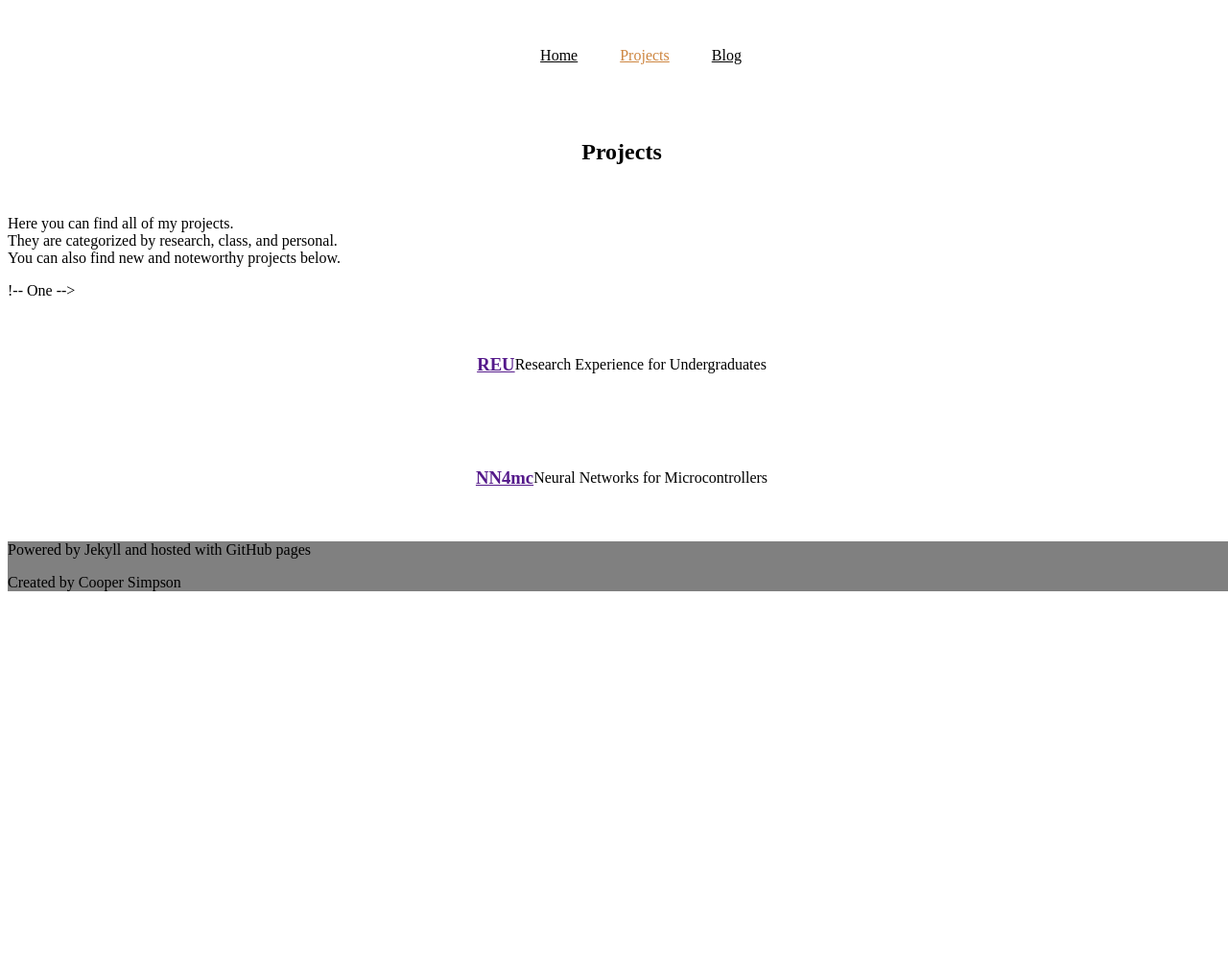
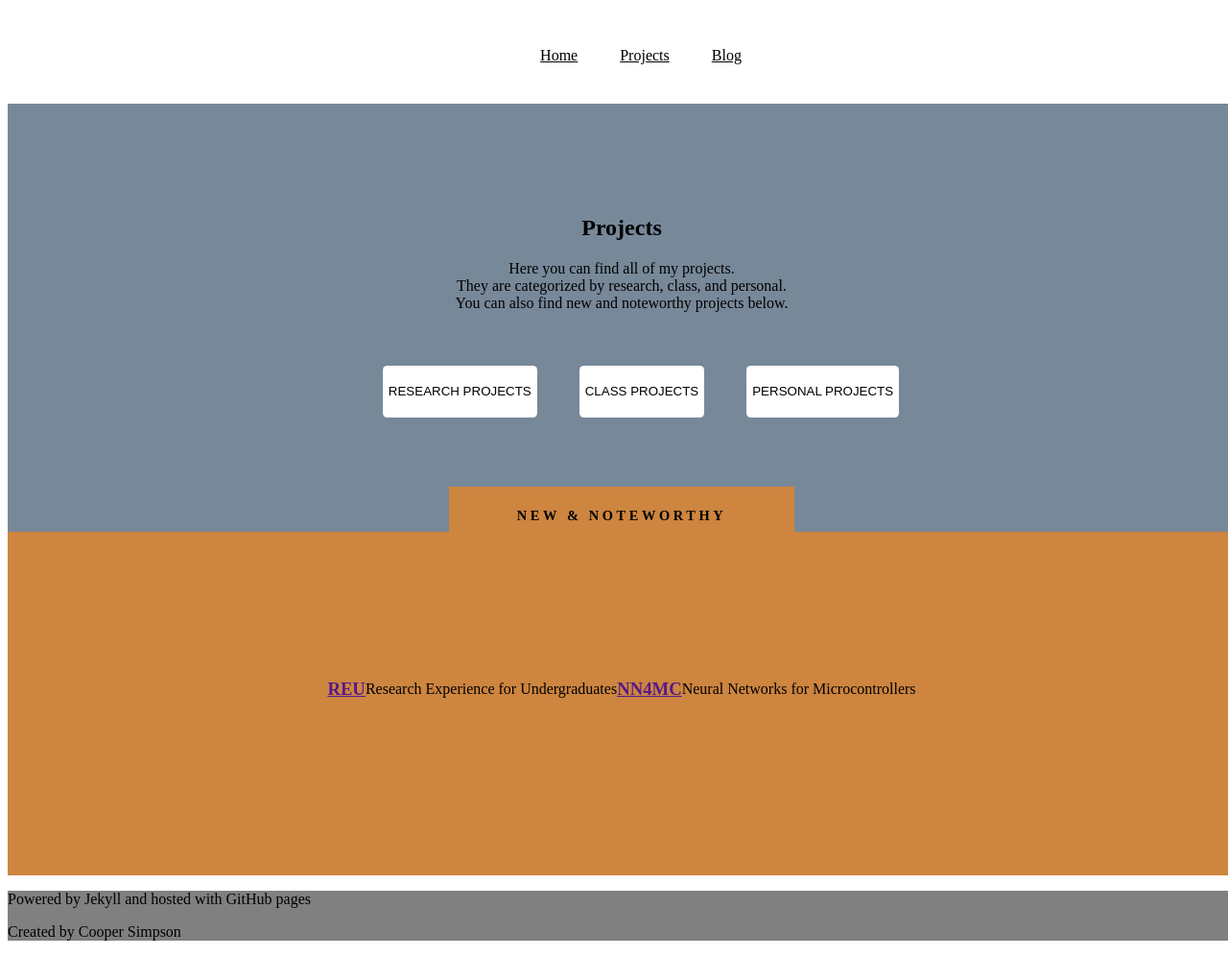
Before and after one commit to RS-Coop/RS-Coop.github.io, a Jekyll site: the page built from projects.html, in a window 1280 px wide. Shown: the whole page at 96% size. Built offline with Jekyll 4.4.1, drawn with Linux system fonts in a browser that asks for light colours; before the commit the page ends 900 px from its top, so only the background shows below that.

Commit message:
Styling projects page and also adding sub pages for project categories.

```diff
--- a/_config.yml
+++ b/_config.yml
@@ -43,4 +43,4 @@ exclude:
   - CNAME
   - README.md
 
-# include:
+include: ['_pages']
--- /dev/null
+++ b/_pages/class.html
@@ -0,0 +1,5 @@
+---
+layout: default
+permalink: "/projects/class/"
+---
+<h1>Class Projects</h1>
--- /dev/null
+++ b/_pages/personal.html
@@ -0,0 +1,5 @@
+---
+layout: default
+permalink: "/projects/personal/"
+---
+<h1>Personal Projects</h1>
--- /dev/null
+++ b/_pages/research.html
@@ -0,0 +1,5 @@
+---
+layout: default
+permalink: "/projects/research/"
+---
+<h1>Research Projects</h1>
--- a/_sass/main.scss
+++ b/_sass/main.scss
@@ -38,8 +38,11 @@ footer{
   background-color: gray;
 }
 
-// Intro Sections
-// This styles all intro paragraphs that exist on all pages
+////////////////////////////////////////////////////////////////////////////////
+//Stylings for homepage
+
+// Intro Section
+// This styles intro paragraphs on homepage
 .intro{
   display: flex;
   justify-content: center;
@@ -49,9 +52,6 @@ footer{
   text-align: center;
   background-color: LightSlateGrey;
 }
-
-////////////////////////////////////////////////////////////////////////////////
-//Stylings for homepage
 
 // About Section
 // This styles the about section on homepage
@@ -95,18 +95,80 @@ footer{
 }
 
 ////////////////////////////////////////////////////////////////////////////////
-//Stylings for projects page (and subpages)
+//Stylings for projects page
 
-//Project Catgegories
-.projectnav{
+.projects{
+  position: relative;
+  padding: 0 0 6em 0;
+  background-color: LightSlateGrey;
 
+  .intro{
+    position: relative;
+    text-align: center;
+    display: block;
+    height: 10px;
+  }
+
+  .projectnav{
+    width: 100%;
+    height: 100px;
+    display: flex;
+    justify-content: center;
+    align-items: center;
+
+    li{
+      display: inline;
+      margin: 20px;
+    }
+
+  }
 }
 
-.projects{
+.project-button{
+  background: white;
+  text-align: center;
+  text-transform: uppercase;
+  text-decoration: none;
+  border-radius: 0.35em;
+  border: 0;
+  outline: 0;
+  cursor: pointer;
+  height: 4em;
+
+  &:hover {
+    background-color: peru;
+  }
 
 }
 
 .project-gallery{
+  display: flex;
+  justify-content: center;
+
+  position: relative;
+  padding: 6em 0 9em 0;
+  background-color: peru;
+
+  .title {
+    position: absolute;
+    left: 50%;
+    text-align: center;
+    text-transform: uppercase;
+    display: block;
+    font-weight: 700;
+    letter-spacing: 0.25em;
+    font-size: 0.9em;
+    width: 25em;
+    height: 3.25em;
+    top: -3.25em;
+    line-height: 3.25em;
+    margin-bottom: -3.25em;
+    margin-left: -12.5em;
+    padding-top: 0.5em;
+
+    background: peru url('../images/section-tab.svg');
+    color: black;
+  }
 
 }
 
@@ -115,11 +177,21 @@ footer{
 }
 
 ////////////////////////////////////////////////////////////////////////////////
-//Stylings for blog page (and subpages)
+//Stylings for individual project pages
+//Project Catgegories
+.project-navbar{
+
+}
+
+////////////////////////////////////////////////////////////////////////////////
+//Stylings for blog page
 .post-section{
 
 }
 
+
+////////////////////////////////////////////////////////////////////////////////
+//Stylings for individual post
 .post{
 
 }
--- a/projects.html
+++ b/projects.html
@@ -1,28 +1,33 @@
 ---
 layout: default
+permalink: "/projects/"
 title: Projects
 ---
 <!-- Intro -->
-<section id="intro" class="">
-  <div class="">
-    <header class="">
-      <h1>Projects</h1>
-    </header>
-    <div class="">
-      <p>Here you can find all of my projects.<br/>
-        They are categorized by research, class, and personal.<br/>
-        You can also find new and noteworthy projects below.
-      </p>
-    </div>
+<section id="intro" class="projects">
+  <div class="intro">
+    <h1>Projects</h1>
+    <p>Here you can find all of my projects.<br/>
+      They are categorized by research, class, and personal.<br/>
+      You can also find new and noteworthy projects below.
+    </p>
   </div>
+
+  <!-- Project Categories -->
+  <div class="projectnav">
+    <ul>
+      <li><button type="button" class="project-button" onclick="location.href='research';">Research Projects</button></li>
+      <li><button type="button" class="project-button" onclick="location.href='class';">Class Projects</button></li>
+      <li><button type="button" class="project-button" onclick="location.href='perosnal';">Personal Projects</button></li>
+    </ul>
 </section>
 
-<!-- Project Categories -->
-
 <!-- Project Gallery -->
-!-- One -->
   <section id="project-gallery" class="project-gallery">
-    <article calss="project-tile">
+    <div class="title">
+      New & Noteworthy
+    </div>
+    <article class="project-tile">
       <span>
         <img src="" alt="" />
       </span>
@@ -36,7 +41,7 @@ title: Projects
         <img src="" alt="" />
       </span>
       <header>
-        <h3><a href="">NN4mc</a></h3>
+        <h3><a href="">NN4MC</a></h3>
         <p>Neural Networks for Microcontrollers</p>
       </header>
     </article>
```
Also changed, not shown: README.md.
